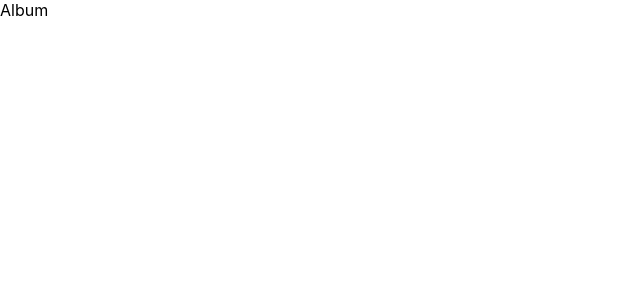
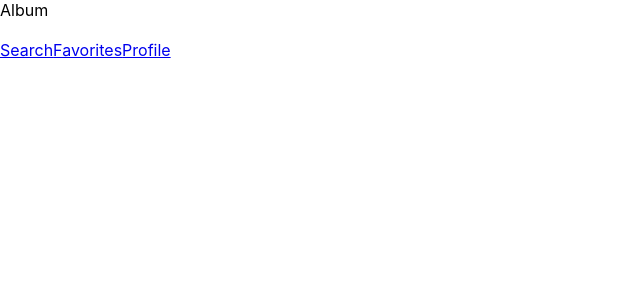
Before and after one commit to gustavo-pd/project-trybetunes, a React (Create React App) app: page /album/1 in a window 1280 px wide. Shown: the top 300 px of the page, without its empty margins (0-640 px from the left). Built offline with nearby package versions, Linux system fonts and the light colour scheme.

Commit message:
Links no header

```diff
--- a/src/components/Header.jsx
+++ b/src/components/Header.jsx
@@ -1,4 +1,5 @@
 import React from 'react';
+import { Link } from 'react-router-dom';
 import { getUser } from '../services/userAPI';
 import Loading from '../pages/Loading';
 
@@ -23,9 +24,10 @@
     const { loading, userName } = this.state;
     return (
       <header data-testid="header-component">
-        <h2 data-testid="header-user-name">
-          { !loading ? userName : <Loading />}
-        </h2>
+        { !loading ? <h2 data-testid="header-user-name">{ userName }</h2> : <Loading /> }
+        <Link to="/search" data-testid="link-to-search">Search</Link>
+        <Link to="/favorites" data-testid="link-to-favorites">Favorites</Link>
+        <Link to="/profile" data-testid="link-to-profile">Profile</Link>
       </header>
     );
   }
```
